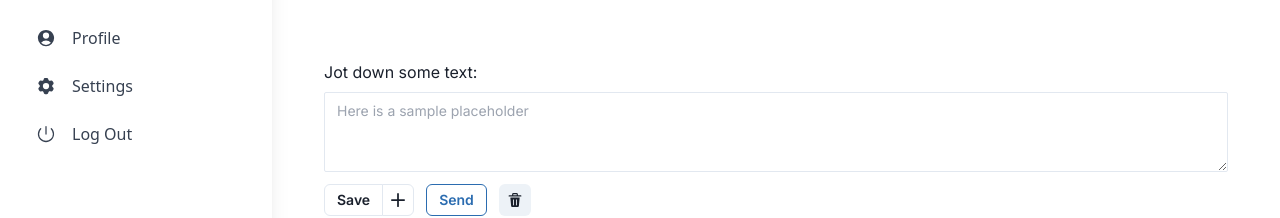
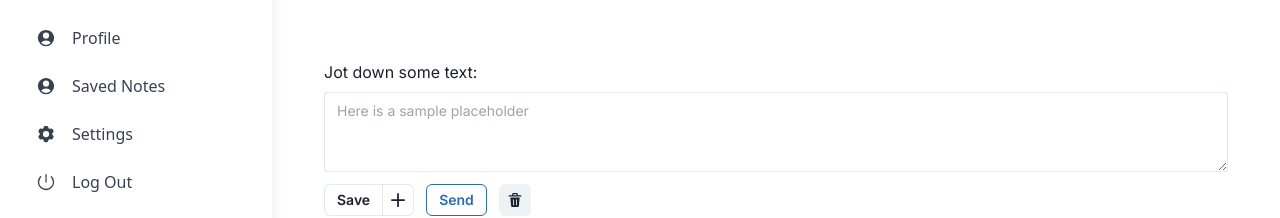
Before and after one commit to santr4/Note.it, a Next.js app in the folder note.it/: page /documents in a window 1280 px wide. Shown: the part 224-442 px from the top of the page. Built offline with nearby package versions, Linux system fonts and the light colour scheme; a web font is replaced by a local one.

Commit message:
undefined error -> card component, saved notes section added - sidebar

```diff
--- a/note.it/src/app/(main)/_components/navigation.tsx
+++ b/note.it/src/app/(main)/_components/navigation.tsx
@@ -1,25 +1,4 @@
 import React from "react";
-// import {
-//   Card,
-//   Typography,
-//   List,
-//   ListItem,
-//   ListItemPrefix,
-//   ListItemSuffix,
-//   Chip,
-//   Accordion,
-//   AccordionHeader,
-//   AccordionBody,
-// } from "@material-tailwind/react";
-// import {
-//   PresentationChartBarIcon,
-//   ShoppingBagIcon,
-//   UserCircleIcon,
-//   Cog6ToothIcon,
-//   InboxIcon,
-//   PowerIcon,
-// } from "@heroicons/react/24/solid";
-// import { ChevronRightIcon, ChevronDownIcon } from "@heroicons/react/24/outline";
 
 export function Navigation() {
   return (
@@ -134,6 +113,27 @@ export function Navigation() {
               >
                 <path
                   fill-rule="evenodd"
+                  d="M18.685 19.097A9.723 9.723 0 0021.75 12c0-5.385-4.365-9.75-9.75-9.75S2.25 6.615 2.25 12a9.723 9.723 0 003.065 7.097A9.716 9.716 0 0012 21.75a9.716 9.716 0 006.685-2.653zm-12.54-1.285A7.486 7.486 0 0112 15a7.486 7.486 0 015.855 2.812A8.224 8.224 0 0112 20.25a8.224 8.224 0 01-5.855-2.438zM15.75 9a3.75 3.75 0 11-7.5 0 3.75 3.75 0 017.5 0z"
+                  clip-rule="evenodd"
+                ></path>
+              </svg>
+            </div>
+            Saved Notes
+          </div>
+          <div
+            role="button"
+            className="flex items-center w-full p-3 rounded-lg text-start leading-tight transition-all hover:bg-blue-50 hover:bg-opacity-80 focus:bg-blue-50 focus:bg-opacity-80 active:bg-blue-50 active:bg-opacity-80 hover:text-blue-900 focus:text-blue-900 active:text-blue-900 outline-none"
+          >
+            <div className="grid place-items-center mr-4">
+              <svg
+                xmlns="http://www.w3.org/2000/svg"
+                viewBox="0 0 24 24"
+                fill="currentColor"
+                aria-hidden="true"
+                className="h-5 w-5"
+              >
+                <path
+                  fill-rule="evenodd"
                   d="M11.078 2.25c-.917 0-1.699.663-1.85 1.567L9.05 4.889c-.02.12-.115.26-.297.348a7.493 7.493 0 00-.986.57c-.166.115-.334.126-.45.083L6.3 5.508a1.875 1.875 0 00-2.282.819l-.922 1.597a1.875 1.875 0 00.432 2.385l.84.692c.095.078.17.229.154.43a7.598 7.598 0 000 1.139c.015.2-.059.352-.153.43l-.841.692a1.875 1.875 0 00-.432 2.385l.922 1.597a1.875 1.875 0 002.282.818l1.019-.382c.115-.043.283-.031.45.082.312.214.641.405.985.57.182.088.277.228.297.35l.178 1.071c.151.904.933 1.567 1.85 1.567h1.844c.916 0 1.699-.663 1.85-1.567l.178-1.072c.02-.12.114-.26.297-.349.344-.165.673-.356.985-.57.167-.114.335-.125.45-.082l1.02.382a1.875 1.875 0 002.28-.819l.923-1.597a1.875 1.875 0 00-.432-2.385l-.84-.692c-.095-.078-.17-.229-.154-.43a7.614 7.614 0 000-1.139c-.016-.2.059-.352.153-.43l.84-.692c.708-.582.891-1.59.433-2.385l-.922-1.597a1.875 1.875 0 00-2.282-.818l-1.02.382c-.114.043-.282.031-.449-.083a7.49 7.49 0 00-.985-.57c-.183-.087-.277-.227-.297-.348l-.179-1.072a1.875 1.875 0 00-1.85-1.567h-1.843zM12 15.75a3.75 3.75 0 100-7.5 3.75 3.75 0 000 7.5z"
                   clip-rule="evenodd"
                 ></path>
--- a/note.it/src/app/(main)/documents/page.tsx
+++ b/note.it/src/app/(main)/documents/page.tsx
@@ -3,6 +3,7 @@ import { Navigation } from "@/app/(main)/_components/navigation";
 import { QuickNote } from "@/app/(main)/_components/quicknote";
 import TextareaComponent from "../_components/textarea";
 import { Button1 } from "../_components/button1";
+// import ActionAreaCard from "../_components/card";
 
 const DocumentsPage = () => {
   return (
@@ -14,6 +15,7 @@ const DocumentsPage = () => {
         <QuickNote />
         <TextareaComponent />
         <Button1 />
+        {/* <ActionAreaCard /> */}
       </div>
     </div>
   );
```
Also changed, not shown: note.it/src/app/(main)/_components/card.tsx (added, +32 -0 lines), note.it/public/green_iguana.jpeg (added).
